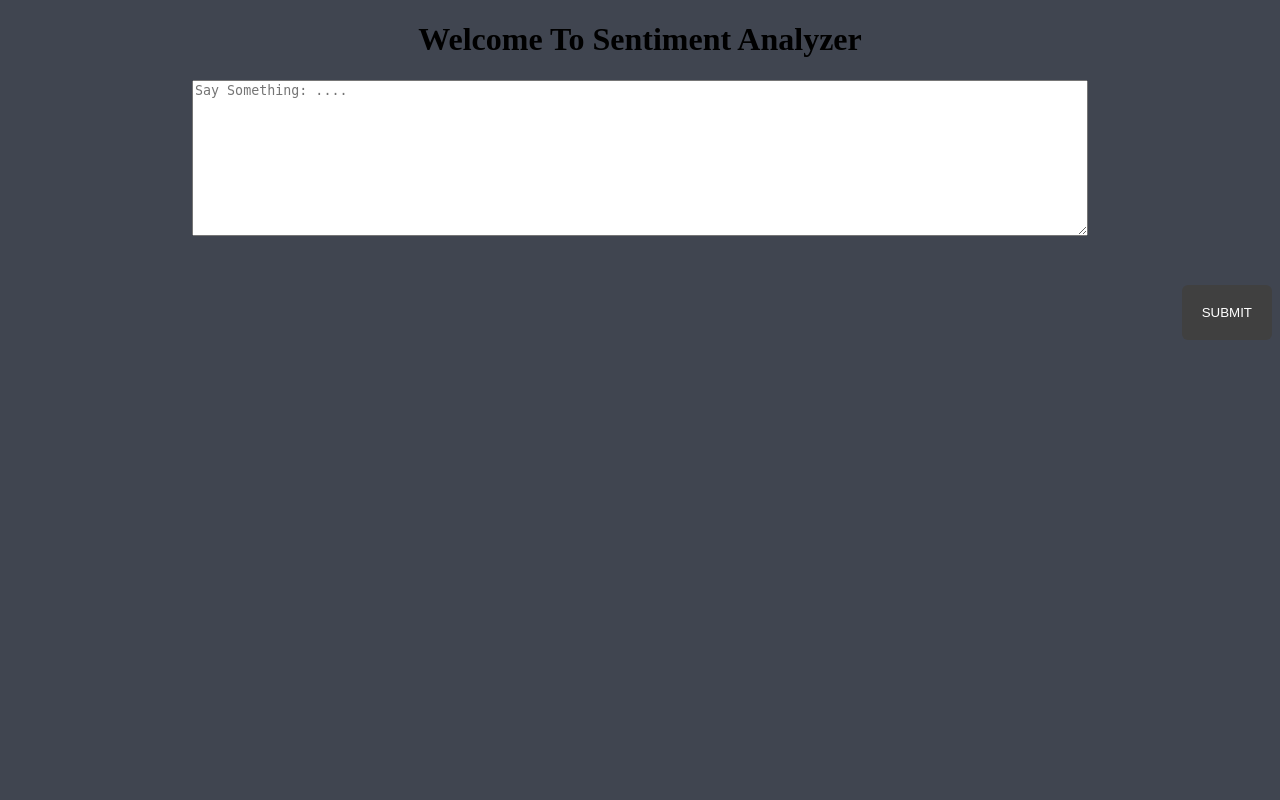
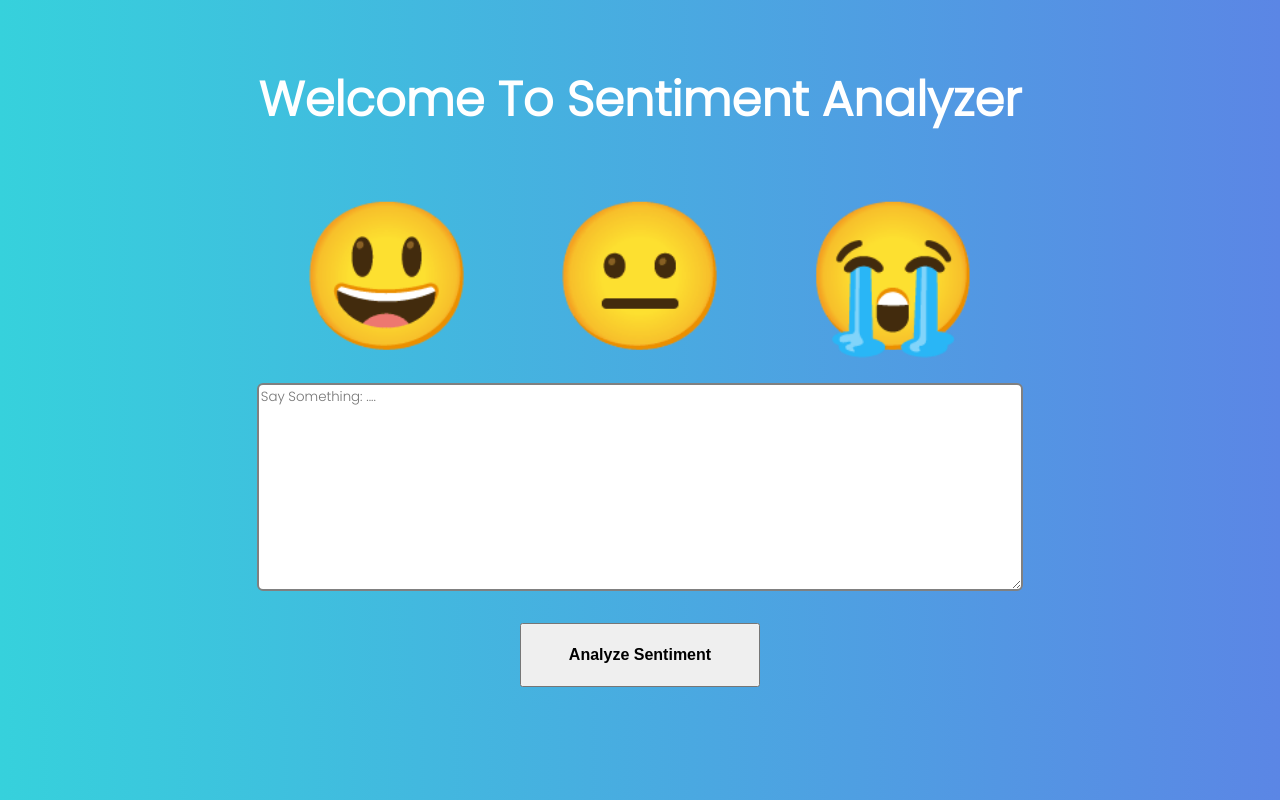
Before and after one commit to ANG13T/Sentiment-Analyzer, a Flask app: page / in a window 1280 px wide. Run offline with Flask 2, Linux system fonts and the light colour scheme.

Commit message:
added styles

```diff
--- a/static/style.css
+++ b/static/style.css
@@ -1,38 +1,61 @@
+@import url('https://fonts.googleapis.com/css2?family=Poppins:wght@300&display=swap');
+
 html {
-	background: #404550;
+    background: #36D1DC;  /* fallback for old browsers */
+    background: -webkit-linear-gradient(to left, #5B86E5, #36D1DC);  /* Chrome 10-25, Safari 5.1-6 */
+    background: linear-gradient(to left, #5B86E5, #36D1DC); /* W3C, IE 10+/ Edge, Firefox 16+, Chrome 26+, Opera 12+, Safari 7+ */
 }
 
 body {
-	text-align: center;
+    text-align: center;
+    font-family: 'Poppins', sans-serif;
 }
 
+textarea{
+    border: 2px solid gray;
+    border-radius:6px;
+    font-family: 'Poppins', sans-serif;
+    width:60%;
+}
+
+textarea:focus{
+    outline: none;
+}
 
 .form{
     margin: auto;
 }
 
-
-.example_a {
-    border: none;
-    background: #404040;
-    color: #ffffff !important;
-    font-weight: 100;
-    padding: 20px;
-    text-transform: uppercase;
-    border-radius: 6px;
-    display: inline-block;
-    transition: all 0.3s ease 0s;
-
-    float: right;
-    margin-top: 2em;
+.title{
+    text-align: center;
+    margin-top: 4rem;
+    margin-bottom: 2rem;
+    color:white;
+    font-size: 3rem;
 }
 
-.example_a:hover {
-    color: #404040 !important;
-    font-weight: 700 !important;
-    letter-spacing: 3px;
-    background: none;
-    -webkit-box-shadow: 0px 5px 40px -10px rgba(0,0,0,0.57);
-    -moz-box-shadow: 0px 5px 40px -10px rgba(0,0,0,0.57);
-    transition: all 0.3s ease 0s;
+.images{
+    display: flex;
+    margin-top: 2rem;
+    width: 60%;
+    margin: auto;
+    justify-content: space-around;
 }
+
+.emoji{
+    font-size: 9rem;
+    margin-top: 0px;
+    margin-bottom: 0px;
+}
+
+.submit_button{
+    margin: auto;
+    width: 15rem;
+    height: 4rem;
+    font-size: 1rem;
+    font-weight: bold;
+}
+
+.submit_button:hover{
+    cursor: pointer;
+}
--- a/templates/form.html
+++ b/templates/form.html
@@ -7,11 +7,16 @@
     <link rel="stylesheet" type="text/css" href="{{ url_for('static', filename='style.css') }}">
 </head>
 <body>
-    <h1>Welcome To Sentiment Analyzer</h1>
+    <h1 class="title">Welcome To Sentiment Analyzer</h1>
+    <div class="images">
+        <h3 class="emoji">😃</h3>
+        <h3 class="emoji">😐</h3>
+        <h3 class="emoji">😭</h3>
+    </div>
     <form method="POST" class="form">
         <textarea name="text1" placeholder="Say Something: ...." rows="10" cols="109"></textarea><br><br>
 
-        <button class="example_a" type="submit">Submit</button>
+        <button class="submit_button" type="submit">Analyze Sentiment</button>
     </form>
     {% if final %}
     <div>
```
